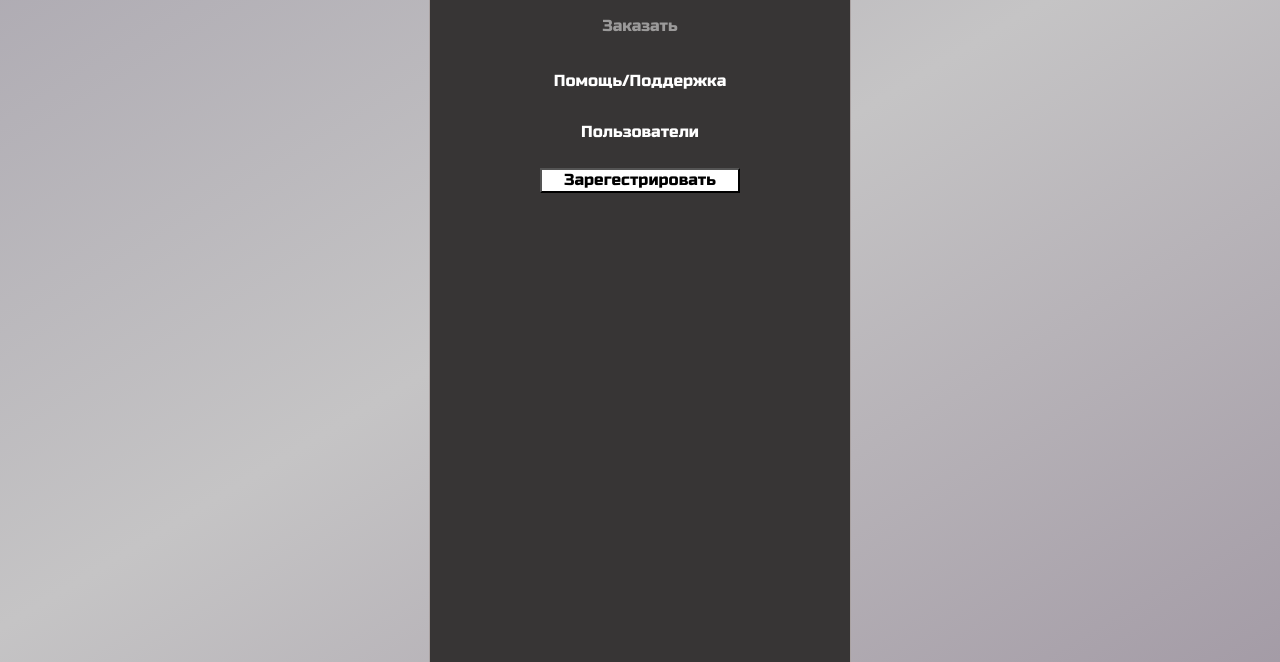
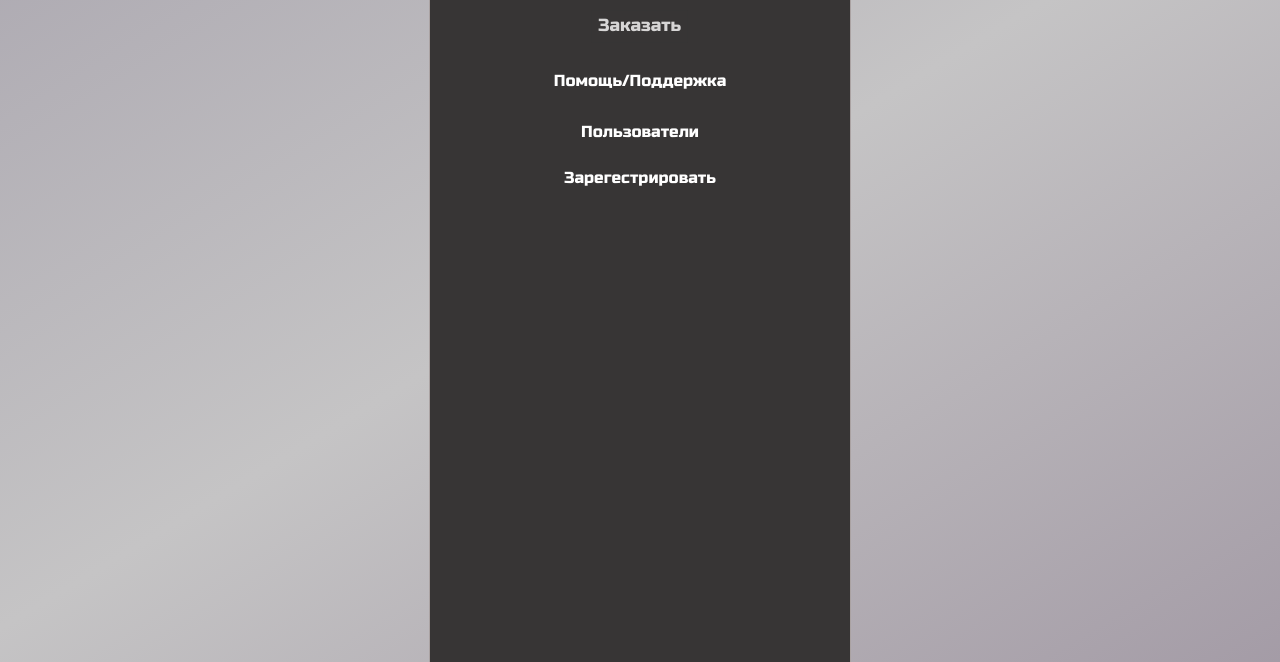
Before and after one commit to pirss93d/Travel_Time-two, a website: page admin/mainAdmin.html in a window 1280 px wide. In both pictures the pointer is over the button "Заказать". Shown: the part 138-800 px from the top of the page. Drawn offline with Linux system fonts and the light colour scheme; no server answers; files whose address does not match are found by name.

Commit message:
25-11-2025(2)

```diff
--- a/public/style.css
+++ b/public/style.css
@@ -414,6 +414,7 @@ body {
   cursor: pointer;
   background-color: #373535;
   border: none;
+  transition: transform 0.3s ease, opacity 0.3s ease;
 }
 
 .main_help {
@@ -427,11 +428,13 @@ body {
   border: none;
   color: #fff;
   cursor: pointer;
+  transition: transform 0.3s ease, opacity 0.3s ease;
 }
 
 .main_order:hover,
 .main_help:hover {
-  opacity: 0.5;
+  transform: scale(1.1);
+  opacity: 0.8;
 }
 
 .btn_order {
@@ -528,7 +531,7 @@ body {
   box-sizing: border-box;
   resize: none;
   border-radius: 10px;
-  /* background-color: rgba(255, 255, 255, 0); */
+
 }
 textarea::placeholder {
   text-align: center;
@@ -556,9 +559,12 @@ input {
   border: none;
   color: #fff;
   background-color: #373535;
+  transition: transform 0.3s ease, opacity 0.3s ease;
 }
 .block-admin_reg:hover {
-  opacity: 0.5;
+    transform: scale(1.1);
+  opacity: 0.8;
+
 }
 .admin_reg-user {
   display: none;
@@ -572,10 +578,15 @@ input {
   margin-top: 26px;
   text-align: center;
   width: 200px;
-  background-color: #fff;
+  color: #fff;
+  background-color: #373535;
+  border: none;
+  transition: transform 0.3s ease, opacity 0.3s ease;
+
 }
 .main_block-registr:hover{
-  opacity: 0.5;
+  transform: scale(1.1);
+  opacity: 0.8;
 }
 .block_registr{
   display: none;
```
